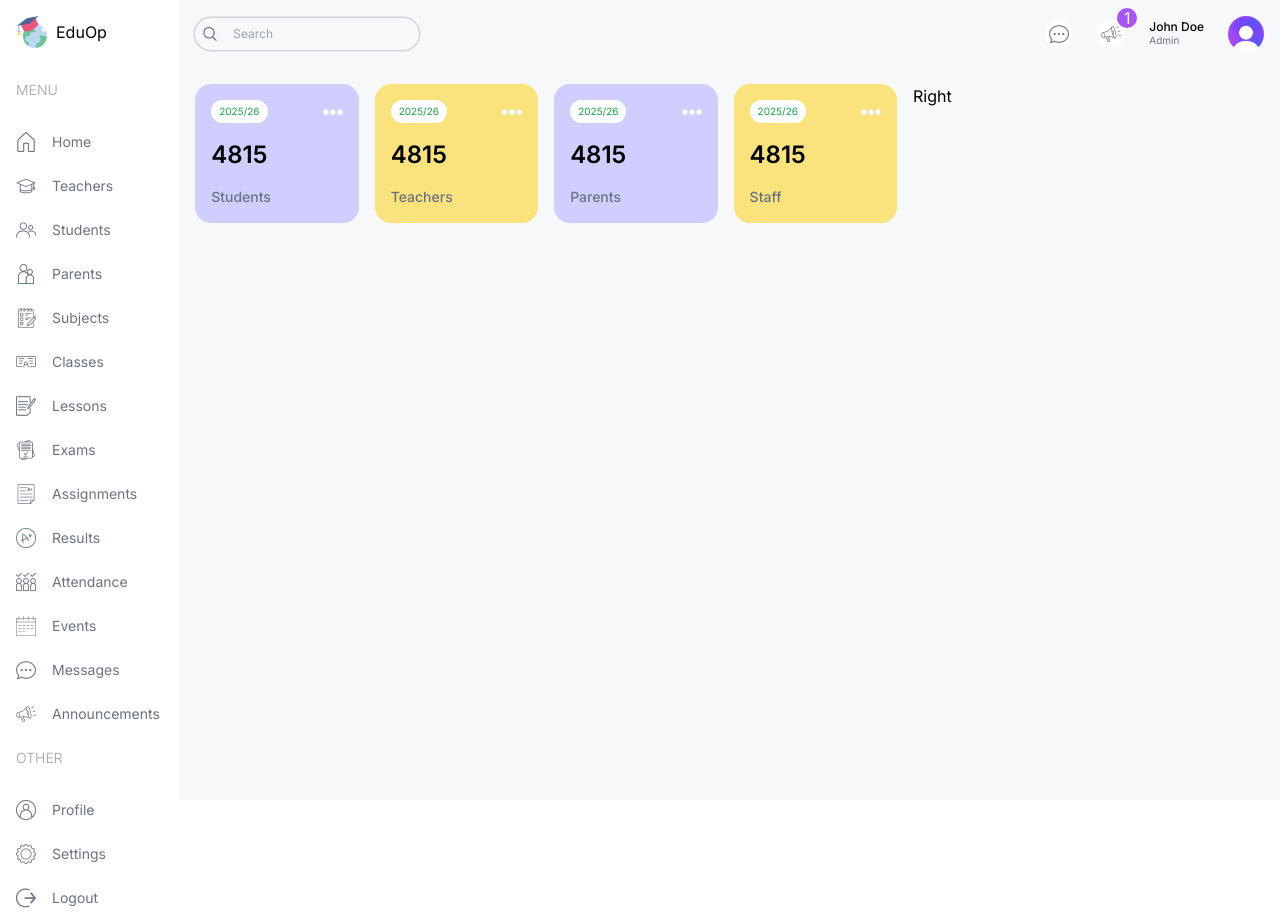
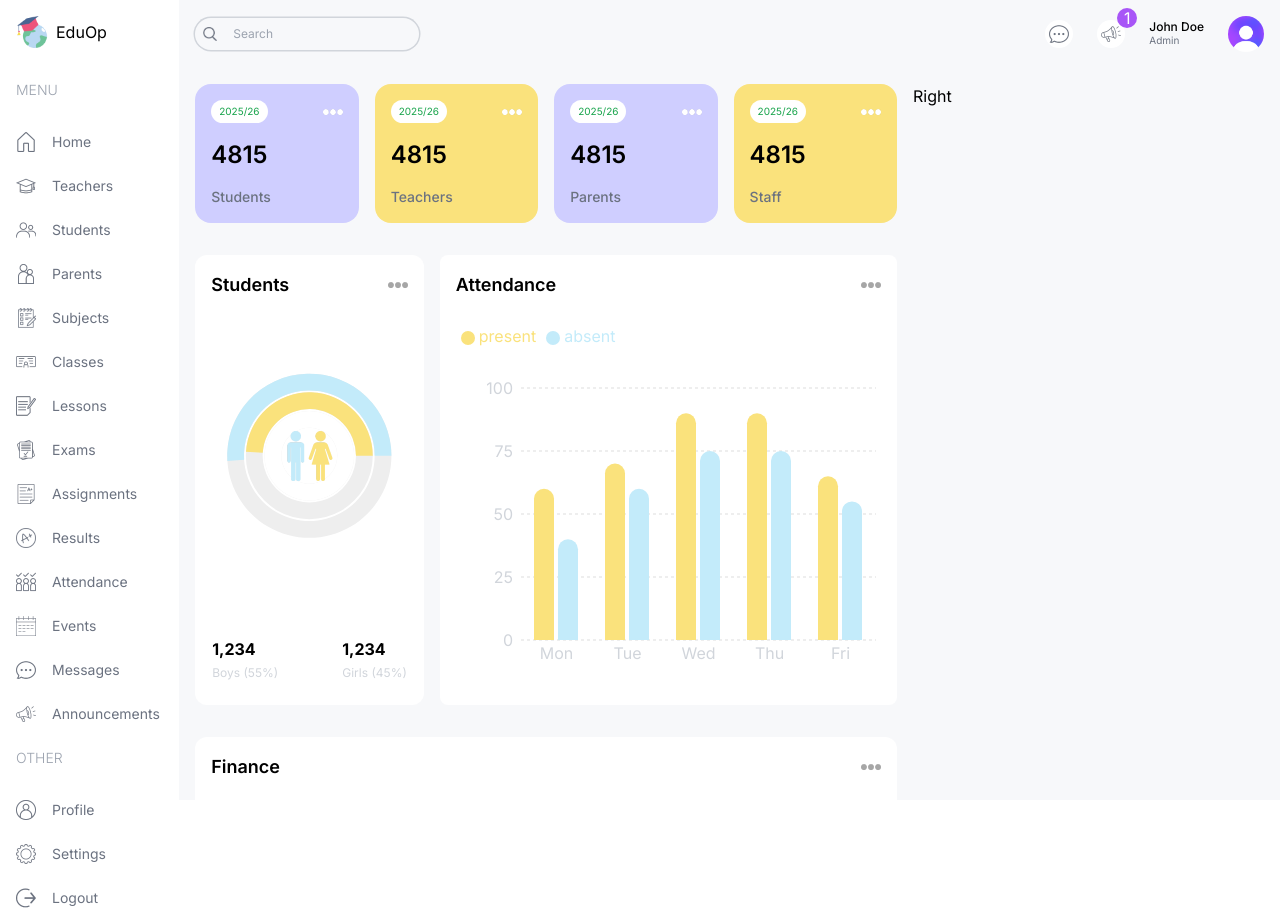
Before and after one commit to Op-Pautu/edu-op, a Next.js app: page /admin in a window 1280 px wide. Built offline with nearby package versions, Linux system fonts and the light colour scheme.

Commit message:
add attendance, count, and finance charts to admin page

```diff
--- a/package.json
+++ b/package.json
@@ -9,9 +9,10 @@
     "lint": "next lint"
   },
   "dependencies": {
+    "next": "14.2.5",
     "react": "^18",
     "react-dom": "^18",
-    "next": "14.2.5"
+    "recharts": "^2.15.1"
   },
   "devDependencies": {
     "typescript": "^5",
--- a/src/app/(dashboard)/admin/page.tsx
+++ b/src/app/(dashboard)/admin/page.tsx
@@ -1,3 +1,6 @@
+import { AttendanceChart } from "@/components/attendance-chart";
+import CountChart from "@/components/count-chart";
+import { FinanceChart } from "@/components/finance-chart";
 import { UserCards } from "@/components/user-cards";
 import React from "react";
 
@@ -5,7 +8,7 @@
 	return (
 		<div className="p-4 flex gap-4 flex-col md:flex-row">
 			{/* Left */}
-			<div className="w-full lg:w-2/3">
+			<div className="w-full lg:w-2/3 flex flex-col gap-8">
 				{/* User Cards */}
 				<div className="flex gap-4 justify-between flex-wrap">
 					<UserCards type="student" />
@@ -13,7 +16,23 @@
 					<UserCards type="parent" />
 					<UserCards type="staff" />
 				</div>
+				{/* Middle Charts */}
+				<div className="flex gap-4 flex-col lg:flex-row">
+					{/* Count Chart */}
+					<div className="w-full lg:w-1/3 h-[450px]">
+						<CountChart />
+					</div>
+					{/* Attendance Chart */}
+					<div className="w-full lg:w-2/3 h-[450px]">
+						<AttendanceChart />
+					</div>
+				</div>
+				{/* Bottom Chart */}
+				<div className="w-full h-[500px]">
+					<FinanceChart />
+				</div>
 			</div>
+
 			{/* Right */}
 			<div className="w-full lg:w-1/3">Right</div>
 		</div>
--- /dev/null
+++ b/src/components/attendance-chart.tsx
@@ -0,0 +1,85 @@
+"use client";
+
+import Image from "next/image";
+import {
+	BarChart,
+	Bar,
+	Rectangle,
+	XAxis,
+	YAxis,
+	CartesianGrid,
+	Tooltip,
+	Legend,
+	ResponsiveContainer,
+} from "recharts";
+
+const data = [
+	{
+		name: "Mon",
+		present: 60,
+		absent: 40,
+	},
+	{
+		name: "Tue",
+		present: 70,
+		absent: 60,
+	},
+	{
+		name: "Wed",
+		present: 90,
+		absent: 75,
+	},
+	{
+		name: "Thu",
+		present: 90,
+		absent: 75,
+	},
+	{
+		name: "Fri",
+		present: 65,
+		absent: 55,
+	},
+];
+
+export const AttendanceChart = () => {
+	return (
+		<div className="bg-white rounded-lg p-4 h-full">
+			<div className="flex  justify-between items-center">
+				<h1 className="text-lg font-semibold">Attendance</h1>
+				<Image src={"/moreDark.png"} alt="icon" width={20} height={20} />
+			</div>
+			<ResponsiveContainer width="100%" height="90%">
+				<BarChart width={500} height={300} data={data} barSize={20}>
+					<CartesianGrid strokeDasharray="3 3" vertical={false} stroke="#ddd" />
+					<XAxis
+						dataKey="name"
+						axisLine={false}
+						tick={{ fill: "#d1d5db" }}
+						tickLine={false}
+					/>
+					<YAxis axisLine={false} tick={{ fill: "#d1d5db" }} tickLine={false} />
+					<Tooltip
+						contentStyle={{ borderRadius: "10px", borderColor: "lightgray" }}
+					/>
+					<Legend
+						align="left"
+						verticalAlign="top"
+						wrapperStyle={{ paddingTop: "20px", paddingBottom: "40px" }}
+					/>
+					<Bar
+						dataKey="present"
+						radius={[10, 10, 0, 0]}
+						fill="#FAE27C"
+						legendType="circle"
+					/>
+					<Bar
+						dataKey="absent"
+						radius={[10, 10, 0, 0]}
+						fill="#C3EBFA"
+						legendType="circle"
+					/>
+				</BarChart>
+			</ResponsiveContainer>
+		</div>
+	);
+};
--- /dev/null
+++ b/src/components/count-chart.tsx
@@ -0,0 +1,75 @@
+"use client";
+import Image from "next/image";
+import {
+	RadialBarChart,
+	RadialBar,
+	Legend,
+	ResponsiveContainer,
+} from "recharts";
+
+const data = [
+	{
+		name: "Total",
+		count: 100,
+		fill: "white",
+	},
+	{
+		name: "Girls",
+		count: 49,
+		fill: "#FAE27C",
+	},
+	{
+		name: "Boys",
+		count: 51,
+		fill: "#C3EBFA",
+	},
+];
+
+const CountChart = () => {
+	return (
+		<div className="bg-white rounded-xl size-full p-4">
+			{/* TITLE */}
+			<div className="flex justify-between items-center">
+				<h1 className="text-lg font-semibold">Students</h1>
+				<Image src="/moreDark.png" alt="" width={20} height={20} />
+			</div>
+			{/* CHART */}
+			<div className="relative w-full h-[75%]">
+				<ResponsiveContainer>
+					<RadialBarChart
+						cx="50%"
+						cy="50%"
+						innerRadius="40%"
+						outerRadius="100%"
+						barSize={32}
+						data={data}
+					>
+						<RadialBar background dataKey="count" />
+					</RadialBarChart>
+				</ResponsiveContainer>
+				<Image
+					src="/maleFemale.png"
+					alt=""
+					width={50}
+					height={50}
+					className="absolute top-1/2 left-1/2 -translate-x-1/2 -translate-y-1/2"
+				/>
+			</div>
+			{/* BOTTOM */}
+			<div className="flex justify-center gap-16">
+				<div className="flex flex-col gap-1">
+					<div className="w-5 h-5 bg-lamaSky rounded-full" />
+					<h1 className="font-bold">1,234</h1>
+					<h2 className="text-xs text-gray-300">Boys (55%)</h2>
+				</div>
+				<div className="flex flex-col gap-1">
+					<div className="w-5 h-5 bg-lamaYellow rounded-full" />
+					<h1 className="font-bold">1,234</h1>
+					<h2 className="text-xs text-gray-300">Girls (45%)</h2>
+				</div>
+			</div>
+		</div>
+	);
+};
+
+export default CountChart;
--- /dev/null
+++ b/src/components/finance-chart.tsx
@@ -0,0 +1,133 @@
+"use client";
+
+import Image from "next/image";
+import {
+	LineChart,
+	Line,
+	XAxis,
+	YAxis,
+	CartesianGrid,
+	Tooltip,
+	Legend,
+	ResponsiveContainer,
+} from "recharts";
+
+const data = [
+	{
+		name: "Jan",
+		income: 4000,
+		expense: 2400,
+	},
+	{
+		name: "Feb",
+		income: 3000,
+		expense: 1398,
+	},
+	{
+		name: "Mar",
+		income: 2000,
+		expense: 9800,
+	},
+	{
+		name: "Apr",
+		income: 2780,
+		expense: 3908,
+	},
+	{
+		name: "May",
+		income: 1890,
+		expense: 4800,
+	},
+	{
+		name: "Jun",
+		income: 2390,
+		expense: 3800,
+	},
+	{
+		name: "Jul",
+		income: 3490,
+		expense: 4300,
+	},
+	{
+		name: "Aug",
+		income: 3490,
+		expense: 4300,
+	},
+	{
+		name: "Sep",
+		income: 3490,
+		expense: 4300,
+	},
+	{
+		name: "Oct",
+		income: 3490,
+		expense: 4300,
+	},
+	{
+		name: "Nov",
+		income: 3490,
+		expense: 4300,
+	},
+	{
+		name: "Dec",
+		income: 3490,
+		expense: 4300,
+	},
+];
+
+export const FinanceChart = () => {
+	return (
+		<div className="bg-white rounded-xl w-full h-full p-4">
+			<div className="flex justify-between items-center">
+				<h1 className="text-lg font-semibold">Finance</h1>
+				<Image src="/moreDark.png" alt="" width={20} height={20} />
+			</div>
+			<ResponsiveContainer width="100%" height="90%">
+				<LineChart
+					width={500}
+					height={300}
+					data={data}
+					margin={{
+						top: 5,
+						right: 30,
+						left: 20,
+						bottom: 5,
+					}}
+				>
+					<CartesianGrid strokeDasharray="3 3" stroke="#ddd" />
+					<XAxis
+						dataKey="name"
+						axisLine={false}
+						tick={{ fill: "#d1d5db" }}
+						tickLine={false}
+						tickMargin={10}
+					/>
+					<YAxis
+						axisLine={false}
+						tick={{ fill: "#d1d5db" }}
+						tickLine={false}
+						tickMargin={20}
+					/>
+					<Tooltip />
+					<Legend
+						align="center"
+						verticalAlign="top"
+						wrapperStyle={{ paddingTop: "10px", paddingBottom: "30px" }}
+					/>
+					<Line
+						type="monotone"
+						dataKey="income"
+						stroke="#C3EBFA"
+						strokeWidth={5}
+					/>
+					<Line
+						type="monotone"
+						dataKey="expense"
+						stroke="#CFCEFF"
+						strokeWidth={5}
+					/>
+				</LineChart>
+			</ResponsiveContainer>
+		</div>
+	);
+};
```
Also changed, not shown: 1 other file (tests, documents, lock files or other folders).
